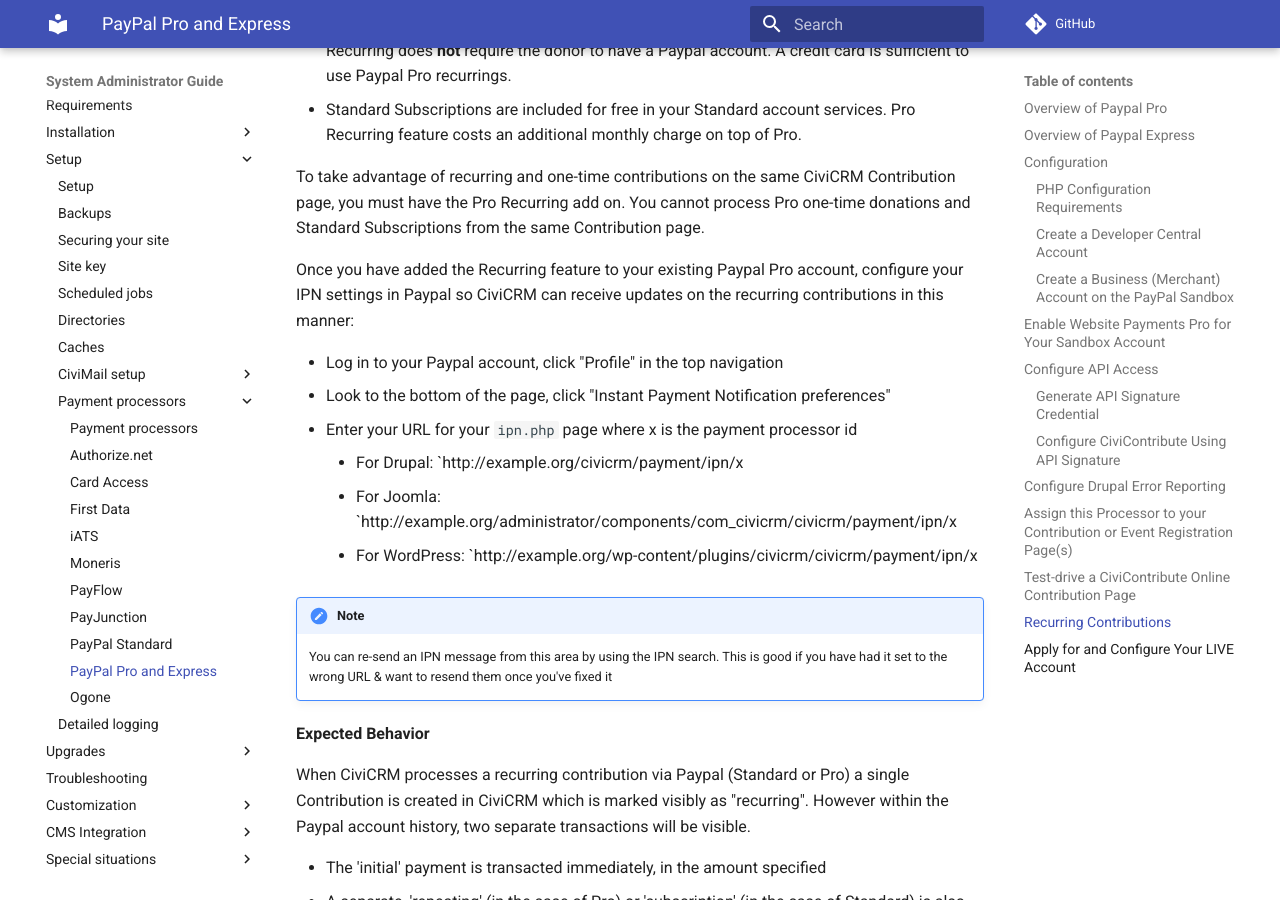
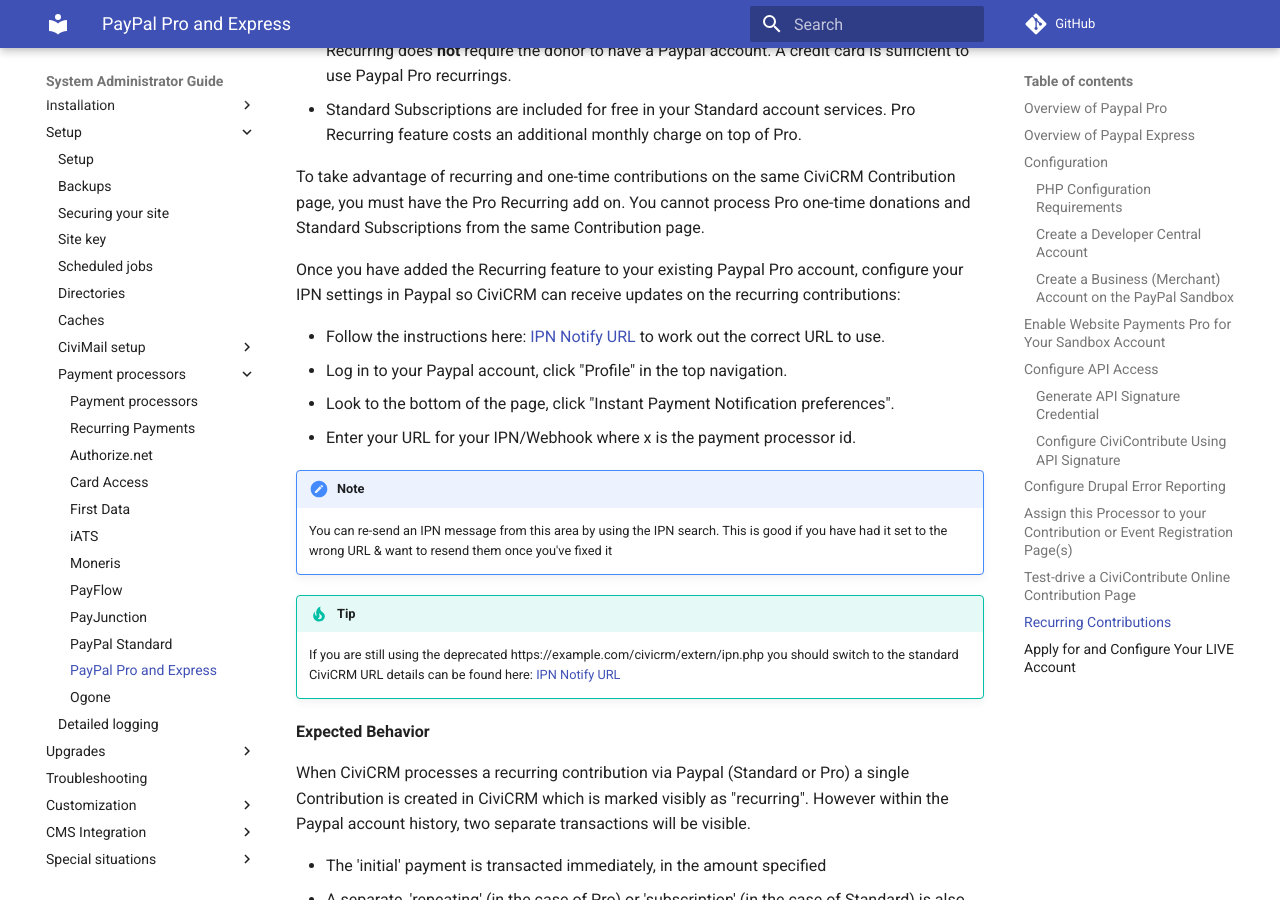
Before and after one commit to civicrm/civicrm-sysadmin-guide, an MkDocs documentation site: the page built from docs/setup/payment-processors/paypal-pro.md, in a window 1280 px wide and 900 px high, scrolled down 8525 px. Built offline with MkDocs 1.6.1 and Material for MkDocs 9.7.7, drawn with Linux system fonts in a browser that asks for light colours; comment, search, counter and statistics services are not loaded; old or Windows-style settings are respelled for this version of MkDocs.

Commit message:
Sort out documentation for IPN notify URL so it is in a shared location.

```diff
--- a/docs/setup/payment-processors/paypal-pro.md
+++ b/docs/setup/payment-processors/paypal-pro.md
@@ -231,17 +231,18 @@ The differences between Paypal Standard Subscriptions and Paypal Pro Recurring C
 
 To take advantage of recurring and one-time contributions on the same CiviCRM Contribution page, you must have the Pro Recurring add on. You cannot process Pro one-time donations and Standard Subscriptions from the same Contribution page.
 
-Once you have added the Recurring feature to your existing Paypal Pro account, configure your IPN settings in Paypal so CiviCRM can receive updates on the recurring contributions in this manner:
+Once you have added the Recurring feature to your existing Paypal Pro account, configure your IPN settings in Paypal so CiviCRM can receive updates on the recurring contributions:
 
-* Log in to your Paypal account, click "Profile" in the top navigation
-* Look to the bottom of the page, click "Instant Payment Notification preferences"
-* Enter your URL for your `ipn.php` page where x is the payment processor id
-    * For Drupal: `http://example.org/civicrm/payment/ipn/x
-    * For Joomla: `http://example.org/administrator/components/com_civicrm/civicrm/payment/ipn/x
-    * For WordPress: `http://example.org/wp-content/plugins/civicrm/civicrm/payment/ipn/x
+* Follow the instructions here: [IPN Notify URL](/setup/payment-processors/recurring.md#IPN%20notify%20URL) to work out the correct URL to use.
+* Log in to your Paypal account, click "Profile" in the top navigation.
+* Look to the bottom of the page, click "Instant Payment Notification preferences".
+* Enter your URL for your IPN/Webhook where x is the payment processor id.
 
 !!! note
     You can re-send an IPN message from this area by using the IPN search. This is good if you have had it set to the wrong URL & want to resend them once you've fixed it
+
+!!! tip
+    If you are still using the deprecated https://example.com/civicrm/extern/ipn.php you should switch to the standard CiviCRM URL details can be found here: [IPN Notify URL](/setup/payment-processors/recurring.md#IPN%20notify%20URL)
 
 **Expected Behavior**
 
--- a/mkdocs.yml
+++ b/mkdocs.yml
@@ -37,6 +37,7 @@ pages:
     - Deliverability: setup/civimail/deliverability.md
   - Payment processors:
     - Payment processors: setup/payment-processors/index.md
+    - Recurring Payments: setup/payment-processors/recurring.md
     - Authorize.net: setup/payment-processors/authorize-net.md
     - Card Access: setup/payment-processors/card-access.md
     - First Data: setup/payment-processors/first-data.md
```
Also changed, not shown: docs/setup/payment-processors/authorize-net.md (+3 -7 lines), docs/setup/payment-processors/paypal-standard.md (+2 -1 lines), docs/setup/payment-processors/recurring.md (added, +40 -0 lines).
